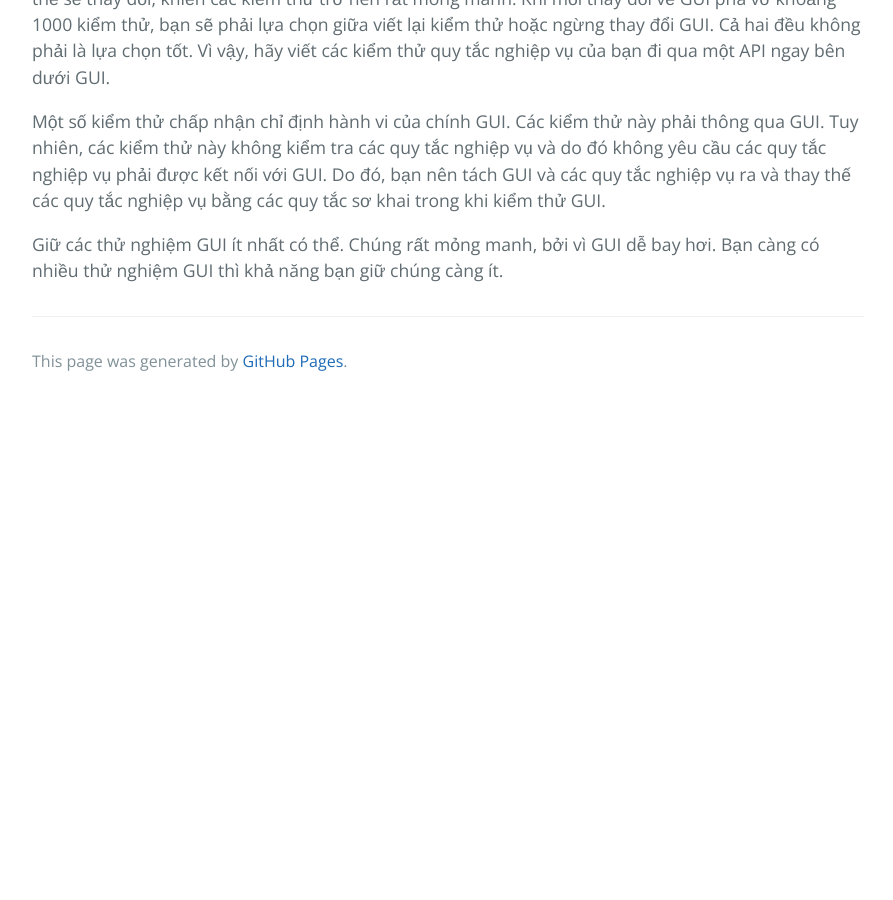
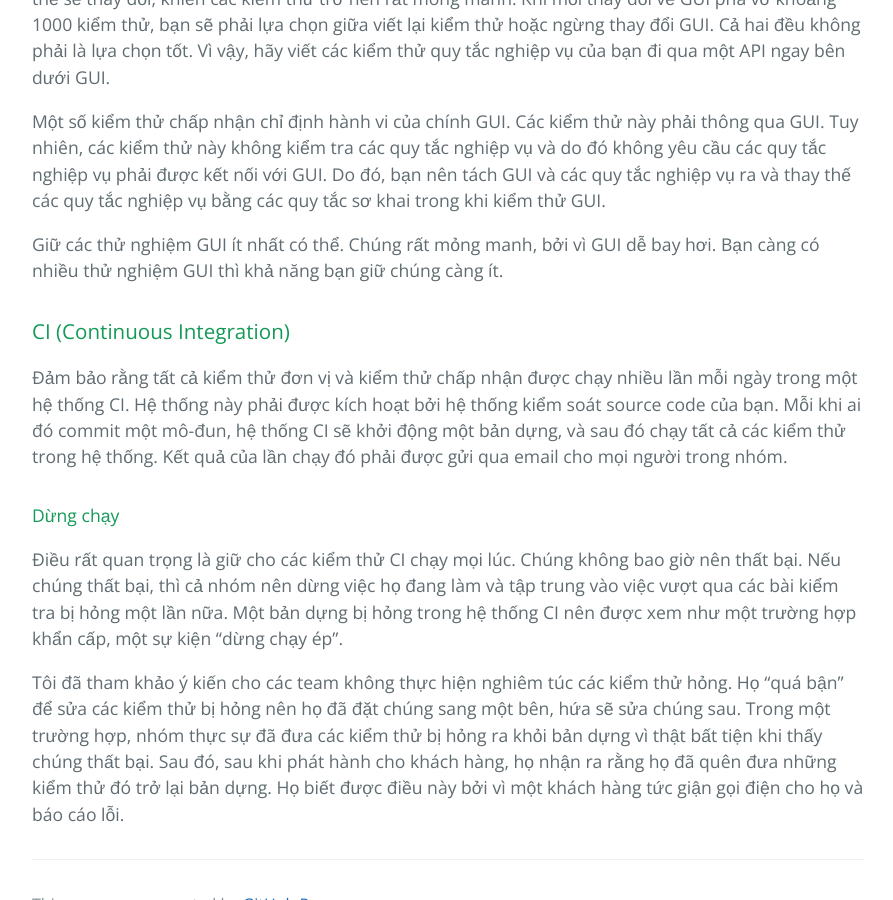
Before and after one commit to HaiBV/haibv.github.io, a Jekyll site: the page built from clean-coder/chapter-7-acceptance-testing.md, in a window 1280 px wide and 900 px high, scrolled down 14225 px. Shown: the whole window, without its empty margins (192-1085 px from the left). Built offline with Jekyll 4.4.1, drawn with Linux system fonts in a browser that asks for light colours; our own code applies the rules of GitHub Pages for plain Markdown files; before the commit the page ends 14630 px from its top, so only the background shows below that.

Commit message:
Book - The Clean Coder - Chapter 7 - Acceptance Testing

```diff
--- a/clean-coder/chapter-7-acceptance-testing.md
+++ b/clean-coder/chapter-7-acceptance-testing.md
@@ -401,3 +401,13 @@ Kiểm thử thông qua GUI luôn có vấn đề trừ khi bạn _chỉ_ đang
 Một số kiểm thử chấp nhận chỉ định hành vi của chính GUI. Các kiểm thử này phải thông qua GUI. Tuy nhiên, các kiểm thử này không kiểm tra các quy tắc nghiệp vụ và do đó không yêu cầu các quy tắc nghiệp vụ phải được kết nối với GUI. Do đó, bạn nên tách GUI và các quy tắc nghiệp vụ ra và thay thế các quy tắc nghiệp vụ bằng các quy tắc sơ khai trong khi kiểm thử GUI.
 
 Giữ các thử nghiệm GUI ít nhất có thể. Chúng rất mỏng manh, bởi vì GUI dễ bay hơi. Bạn càng có nhiều thử nghiệm GUI thì khả năng bạn giữ chúng càng ít.
+
+### CI (Continuous Integration)
+
+Đảm bảo rằng tất cả kiểm thử đơn vị và kiểm thử chấp nhận được chạy nhiều lần mỗi ngày trong một hệ thống CI. Hệ thống này phải được kích hoạt bởi hệ thống kiểm soát source code của bạn. Mỗi khi ai đó commit một mô-đun, hệ thống CI sẽ khởi động một bản dựng, và sau đó chạy tất cả các kiểm thử trong hệ thống. Kết quả của lần chạy đó phải được gửi qua email cho mọi người trong nhóm.
+
+#### Dừng chạy
+
+Điều rất quan trọng là giữ cho các kiểm thử CI chạy mọi lúc. Chúng không bao giờ nên thất bại. Nếu chúng thất bại, thì cả nhóm nên dừng việc họ đang làm và tập trung vào việc vượt qua các bài kiểm tra bị hỏng một lần nữa. Một bản dựng bị hỏng trong hệ thống CI nên được xem như một trường hợp khẩn cấp, một sự kiện “dừng chạy ép”.
+
+Tôi đã tham khảo ý kiến cho các team không thực hiện nghiêm túc các kiểm thử hỏng. Họ "quá bận" để sửa các kiểm thử bị hỏng nên họ đã đặt chúng sang một bên, hứa sẽ sửa chúng sau. Trong một trường hợp, nhóm thực sự đã đưa các kiểm thử bị hỏng ra khỏi bản dựng vì thật bất tiện khi thấy chúng thất bại. Sau đó, sau khi phát hành cho khách hàng, họ nhận ra rằng họ đã quên đưa những kiểm thử đó trở lại bản dựng. Họ biết được điều này bởi vì một khách hàng tức giận gọi điện cho họ và báo cáo lỗi.
```
